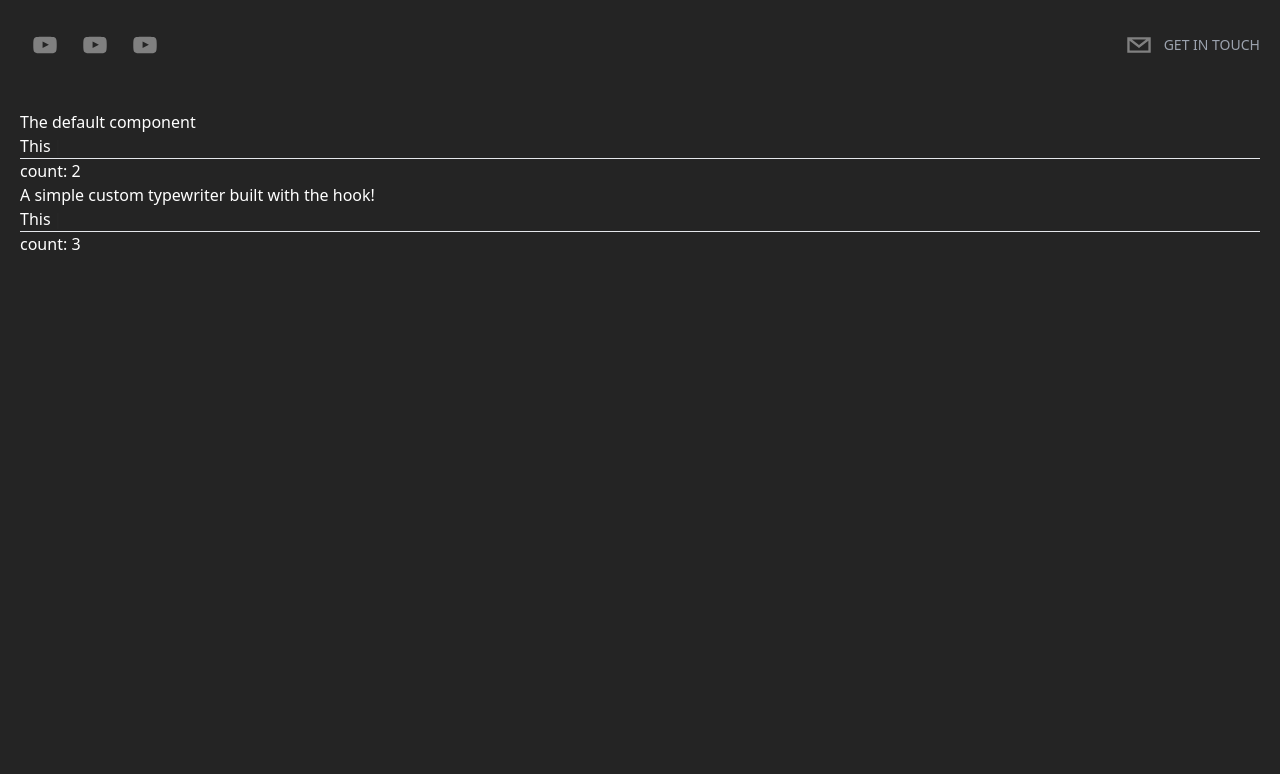
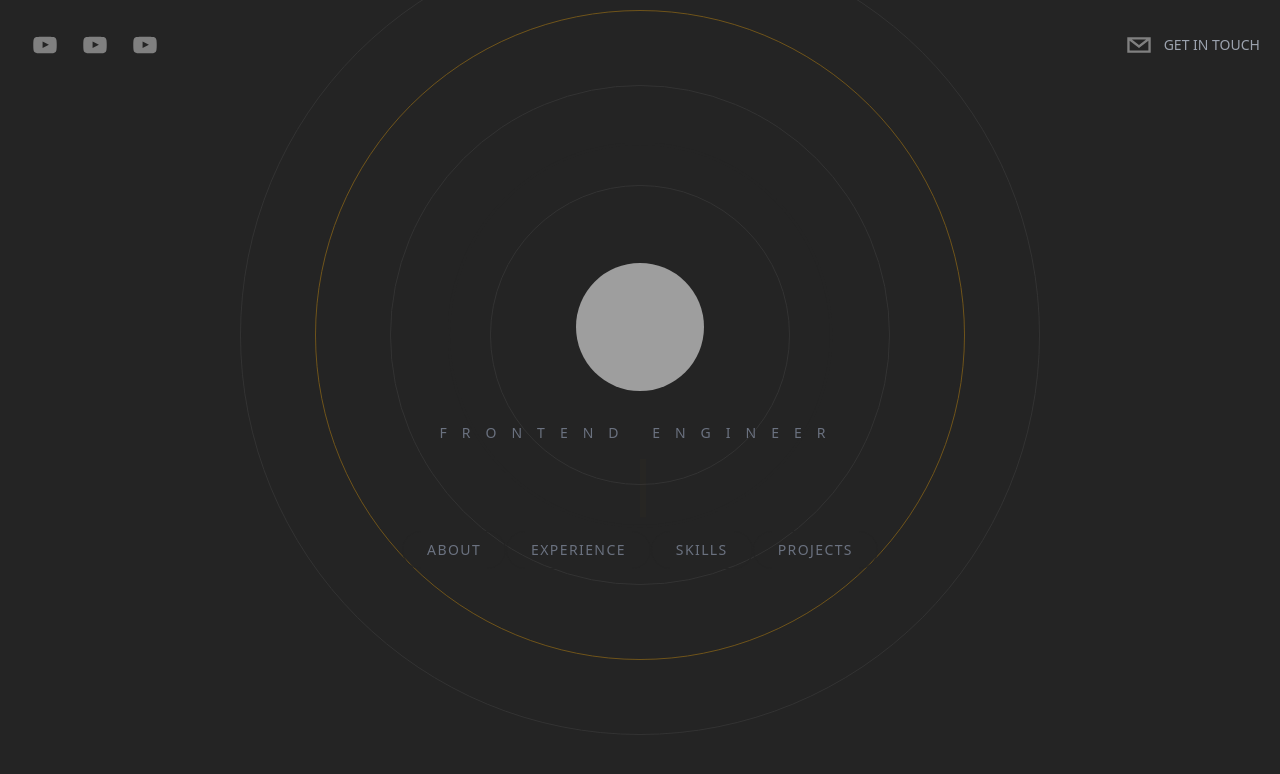
Before and after one commit to leox23/my-portfolio, a Next.js app: page / in a window 1280 px wide. Shown: the top 774 px of the page. Built offline with nearby package versions, Linux system fonts and the light colour scheme; grey boxes are pictures that could not be loaded.

Commit message:
main structure and details of hero s

```diff
--- /dev/null
+++ b/components/About.tsx
@@ -0,0 +1,9 @@
+import React from 'react'
+
+type Props = {}
+
+export default function About({}: Props) {
+  return (
+    <div>About</div>
+  )
+}
--- /dev/null
+++ b/components/BackgroundCircles.tsx
@@ -0,0 +1,31 @@
+import { motion } from "framer-motion";
+import React from "react";
+
+type Props = {};
+
+function BackgroundCircles({}: Props) {
+  return (
+    <motion.div
+      initial={{
+        opacity: 0,
+      }}
+      animate={{
+        scale: [1, 2, 2, 3, 1],
+        opacity: [0.1, 0.2, 0.4, 0.8, 0.1, 1.0],
+        borderRadius: ["20%", "20%", "50%", "80%", "20%"],
+      }}
+      transition={{
+        duration: 2.5,
+      }}
+      className="relative flex justify-center items-center"
+    >
+      <div className="absolute border border-[#333333] rounded-full h-[200px] w-[200px] mt-52 animate-ping" />
+      <div className="absolute border border-[#333333] rounded-full h-[300px] w-[300px] mt-52" />
+      <div className="absolute border border-[#333333] rounded-full h-[500px] w-[500px] mt-52" />
+      <div className="absolute border border-[#F7AB0A] opacity-20 rounded-full h-[650px] w-[650px] mt-52 animate-pulse" />
+      <div className="absolute border border-[#333333] rounded-full h-[800px] w-[800px] mt-52" />
+    </motion.div>
+  );
+}
+
+export default BackgroundCircles;
--- a/components/Hero.tsx
+++ b/components/Hero.tsx
@@ -1,61 +1,64 @@
-import { useState } from "react";
-import { Typewriter } from "./Typewriter";
 import { Cursor } from "./Cursor";
 import { useTypewriter } from "../Hooks/useTypewriter";
-/*import "./styles.module.css";*/
+import BackgroundCircles from "./BackgroundCircles";
+import Link from "next/link";
 
-/**
- * Old demo
- * https://codesandbox.io/s/react-typewriting-effect-8ulgs
- *
- * Github
- * https://github.com/awran5/react-simple-typewriter/
- */
-
+export default function Hero() {
   const TypewriterHook = () => {
     const [text, count] = useTypewriter({
-    words: ["Hello", "World", "This", "is", "Typewriter", "Hook"],
-    loop: 2,
+      words: [
+        "Hi, Mi name is Leonel Mira",
+        "Guy-who-loves-workout.tsx",
+        "<ButLovesToCodeMore/>",
+        "And scripting with AutoHotKey!",
+      ],
+      loop: 0,
+      delaySpeed: 2000,
       // typeSpeed: 20,
-    onLoopDone: () => console.log("done from typewriter hook")
+      //onLoopDone: () => console.log("done from typewriter hook")
     });
 
     return (
-    <div>
+      <div className="h-screen flex flex-col space-y-8 items-center justify-center text-center overflow-hidden">
+        <BackgroundCircles />
+        {/*todo pending change to <Image/> component*/}
+        <img
+          className="relative rounded-full h-32 w-32 mx-auto object-cover"
+          src="https://avatars.githubusercontent.com/u/21028236?v=4"
+          alt="github profile user image"
+        />
+
+        <div className="z-20">
+          <h2 className="text-sm uppercase text-gray-500 pb-2 tracking-[15px]">
+            FrontEnd Engineer
+          </h2>
+
+          <h1 className="text-5xl lg:text-6xl font-semibold px-10">
             <span>{text}</span>
-      <Cursor />
-      <hr />
-      <div>count: {count}</div>
+            <Cursor cursorColor="#F7AB0A" />
+          </h1>
+
+          <div className="pt-5">
+            <Link href="#about">
+              <button className="heroButtons">About</button>
+            </Link>
+            <Link href="#experience">
+              <button className="heroButtons">Experience</button>
+            </Link>
+            <Link href="#skills">
+              <button className="heroButtons">Skills</button>
+            </Link>
+            <Link href="#projects">
+              <button className="heroButtons">Projects</button>
+            </Link>
+          </div>
+        </div>
       </div>
     );
   };
 
-export default function App() {
-  const [count, setCount] = useState(0);
-  const handleDone = () => {
-    console.log("done from typewriter component");
-  };
-  const handleType = (counter: number) => {
-    setCount(counter);
-    console.log("this function run every type on Component");
-  };
-
   return (
-    <div style={{ padding: 20 }}>
-      <p>The default component</p>
-
-      <Typewriter
-        words={["Hello", "World", "This", "is", "Typewriter", "Component"]}
-        loop={1}
-        // typeSpeed={40}
-        cursor
-        onLoopDone={handleDone}
-        onType={handleType}
-      />
-      <hr />
-      <div>count: {count}</div>
-      <p>A simple custom typewriter built with the hook!</p>
-
+    <div>
       <TypewriterHook />
     </div>
   );
--- a/components/Typewriter.tsx
+++ /dev/null
@@ -1,43 +0,0 @@
-import { Cursor } from "./Cursor";
-import { TypewriterProps, useTypewriter } from "../Hooks/useTypewriter";
-
-interface ComponentProps extends TypewriterProps {
-  /** Show / Hide the cursor */
-  cursor?: boolean;
-  /** Change the cursor style available if cursor is enabled */
-  cursorStyle?: string;
-  /** Change the cursor Color */
-  cursorColor?: string;
-}
-/**
- * A Simple React Component for adding a nice Typewriter effect to your project.
- */
-export const Typewriter = ({
-  words = ["Hello World!", "This is", "a simple Typewriter"],
-  loop = 1,
-  typeSpeed = 80,
-  deleteSpeed = 50,
-  delaySpeed = 1500,
-  cursor = false,
-  cursorStyle = "|",
-  cursorColor = "inherit",
-  onLoopDone,
-  onType
-}: ComponentProps): JSX.Element => {
-  const [text] = useTypewriter({
-    words,
-    loop,
-    typeSpeed,
-    deleteSpeed,
-    delaySpeed,
-    onLoopDone,
-    onType
-  });
-
-  return (
-    <>
-      <span>{text}</span>
-      {cursor && <Cursor cursorStyle={cursorStyle} cursorColor={cursorColor} />}
-    </>
-  );
-};
--- a/pages/index.tsx
+++ b/pages/index.tsx
@@ -7,14 +7,14 @@
 const Home: NextPage = () => {
   return (
 
-  <div className="bg-[rgb(36,36,36)] text-white h-screen">
+  <div className="bg-[rgb(36,36,36)] text-white h-screen snap-y snap-mandatory overflow-scroll z-0">
       <Head>
         <title>Leo`s Portfolio</title>
       </Head>
       {/* Header */}
       <Header/>
       {/* Hero */}
-      <section id="hero">
+      <section id="hero" className="snap-center">
         <Hero />
       </section>
 
--- a/styles/globals.css
+++ b/styles/globals.css
@@ -1,3 +1,9 @@
 @tailwind base;
 @tailwind components;
 @tailwind utilities;
+
+@layer components {
+    .heroButtons {
+        @apply px-6 py-2 border border-[#242424] rounded-full uppercase text-sm tracking-widest text-gray-500 transition-all hover:border-[#F7AB0A]/40 hover:text-[#F7AB0A]/40
+    }
+}
```
Lines whose indentation alone changed are shown as unchanged.
